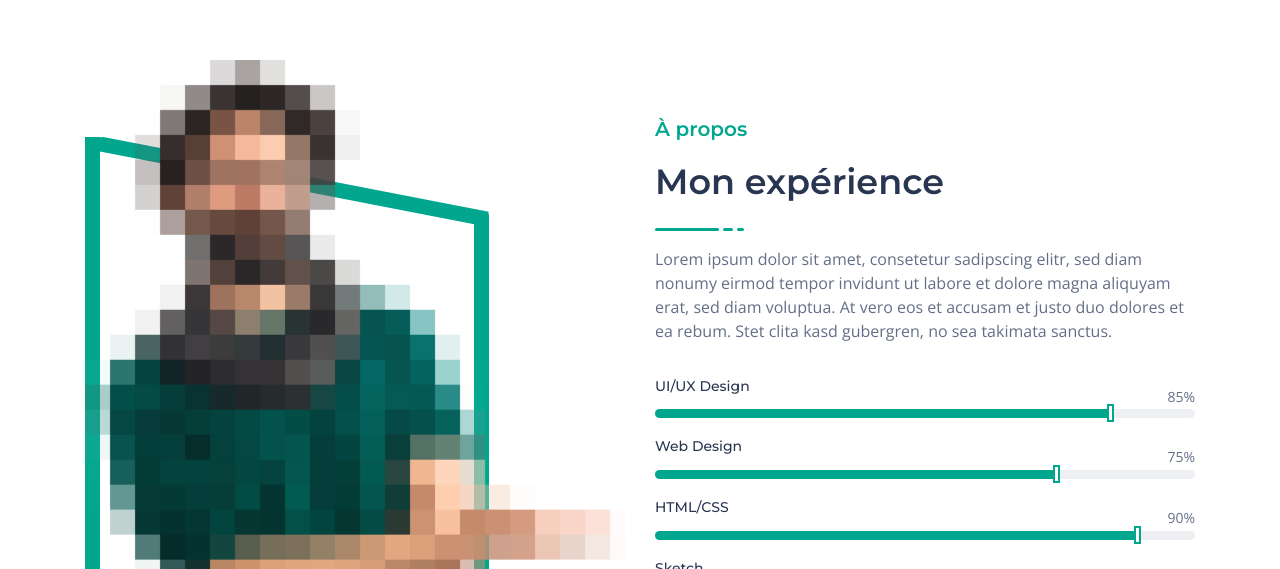
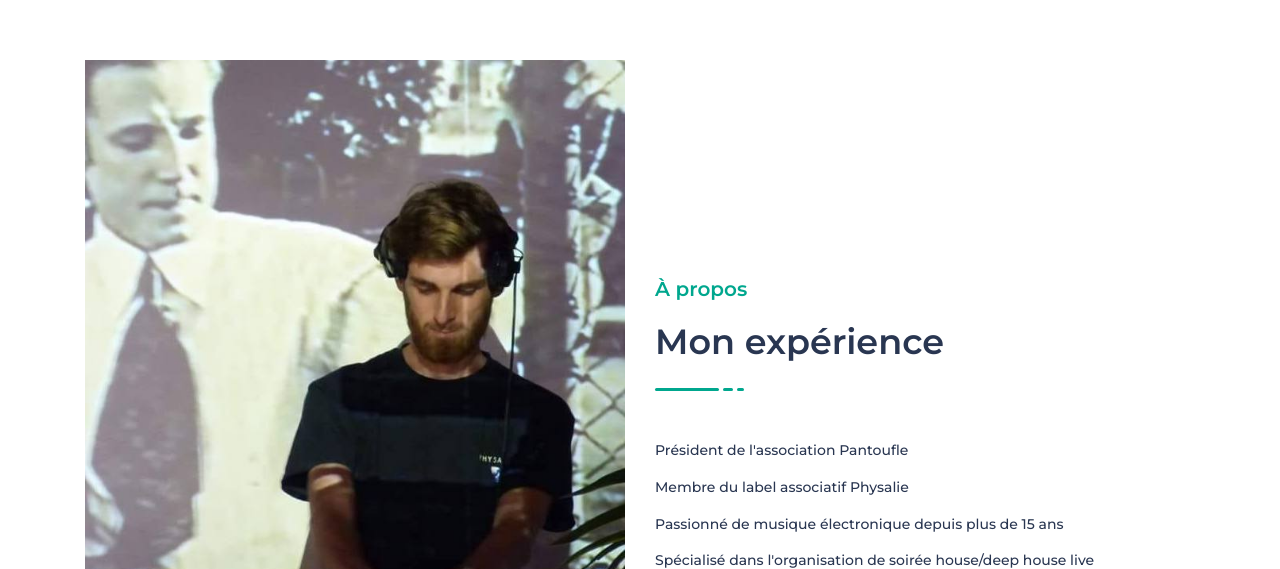
Before and after one commit to julienroulle/valentinh, a plain HTML site: page index.html in a window 1280 px wide. Shown: the part 2231-2800 px from the top of the page. Drawn offline with nearby package versions, Linux system fonts and the light colour scheme.

Commit message:
add picture

```diff
--- a/index.html
+++ b/index.html
@@ -120,7 +120,7 @@
                                 La plupart des dj qui jouent house, deep house et techno ne perçoivent pas (ou peu) de cachet pour leurs prestations.
                             </span>
                             <span class="wow fadeInUp" data-wow-duration="1.3s" data-wow-delay="0.8s">
-                                J’ai créé une méthode (financier, visibilité…), qui te permet d’être connu et d’avoir un complément de revenu.
+                                J’ai créé une méthode (financier, visibilité…), qui te permet de gagner en visibilité et d’avoir un complément de revenu, sans te préoccuper de la partie chiante.
                             </span>
                             <p class="wow fadeInUp" data-wow-duration="1.3s" data-wow-delay="1.1s">
                             </p>
@@ -236,7 +236,7 @@
             <div class="row align-items-center justify-content-center">
                 <div class="col-lg-6 col-md-9">
                     <div class="about_image mt-50 wow fadeInRightBig" data-wow-duration="1.3s" data-wow-delay="0.5s">
-                        <img src="assets/images/about_hero.png" alt="Hero">
+                        <img src="assets/images/val_hero.jpg" alt="Hero">
                         <div class="about_shape"></div>
                     </div> <!-- about image -->
                 </div>
@@ -251,59 +251,27 @@
                                 <li></li>
                             </ul>
                         </div> <!-- section title -->
-                        <p>Lorem ipsum dolor sit amet, consetetur sadipscing elitr, sed diam nonumy eirmod tempor invidunt ut labore et dolore magna aliquyam erat, sed diam voluptua. At vero eos et accusam et justo duo dolores et ea rebum. Stet clita kasd gubergren, no sea takimata sanctus.</p>
+                        <p></p>
 
                         <div class="about_skills pt-15">
                             <div class="skill_item mt-20">
                                 <div class="skill_header">
-                                    <h6 class="skill_title">UI/UX Design</h6>
-                                    <div class="skill_percentage">
-                                        <p><span class="counter">85</span>%</p>
-                                    </div>
-                                </div>
-                                <div class="skill_bar">
-                                    <div class="bar_inner">
-                                        <div class="bar progress_line" data-width="85"></div>
-                                    </div>
+                                    <h6 class="skill_title">Président de l'association Pantoufle</h6>
                                 </div>
                             </div> <!-- skill item -->
                             <div class="skill_item mt-20">
                                 <div class="skill_header">
-                                    <h6 class="skill_title">Web Design</h6>
-                                    <div class="skill_percentage">
-                                        <p><span class="counter">75</span>%</p>
-                                    </div>
-                                </div>
-                                <div class="skill_bar">
-                                    <div class="bar_inner">
-                                        <div class="bar progress_line" data-width="75"></div>
-                                    </div>
+                                    <h6 class="skill_title">Membre du label associatif Physalie</h6>
                                 </div>
                             </div> <!-- skill item -->
                             <div class="skill_item mt-20">
                                 <div class="skill_header">
-                                    <h6 class="skill_title">HTML/CSS</h6>
-                                    <div class="skill_percentage">
-                                        <p><span class="counter">90</span>%</p>
-                                    </div>
-                                </div>
-                                <div class="skill_bar">
-                                    <div class="bar_inner">
-                                        <div class="bar progress_line" data-width="90"></div>
-                                    </div>
+                                    <h6 class="skill_title">Passionné de musique électronique depuis plus de 15 ans</h6>
                                 </div>
                             </div> <!-- skill item -->
                             <div class="skill_item mt-20">
                                 <div class="skill_header">
-                                    <h6 class="skill_title">Sketch</h6>
-                                    <div class="skill_percentage">
-                                        <p><span class="counter">65</span>%</p>
-                                    </div>
-                                </div>
-                                <div class="skill_bar">
-                                    <div class="bar_inner">
-                                        <div class="bar progress_line" data-width="65"></div>
-                                    </div>
+                                    <h6 class="skill_title">Spécialisé dans l'organisation de soirée house/deep house live</h6>
                                 </div>
                             </div> <!-- skill item -->
                         </div> <!-- about skill -->
```
Also changed, not shown: assets/images/val_hero.jpg (added).
